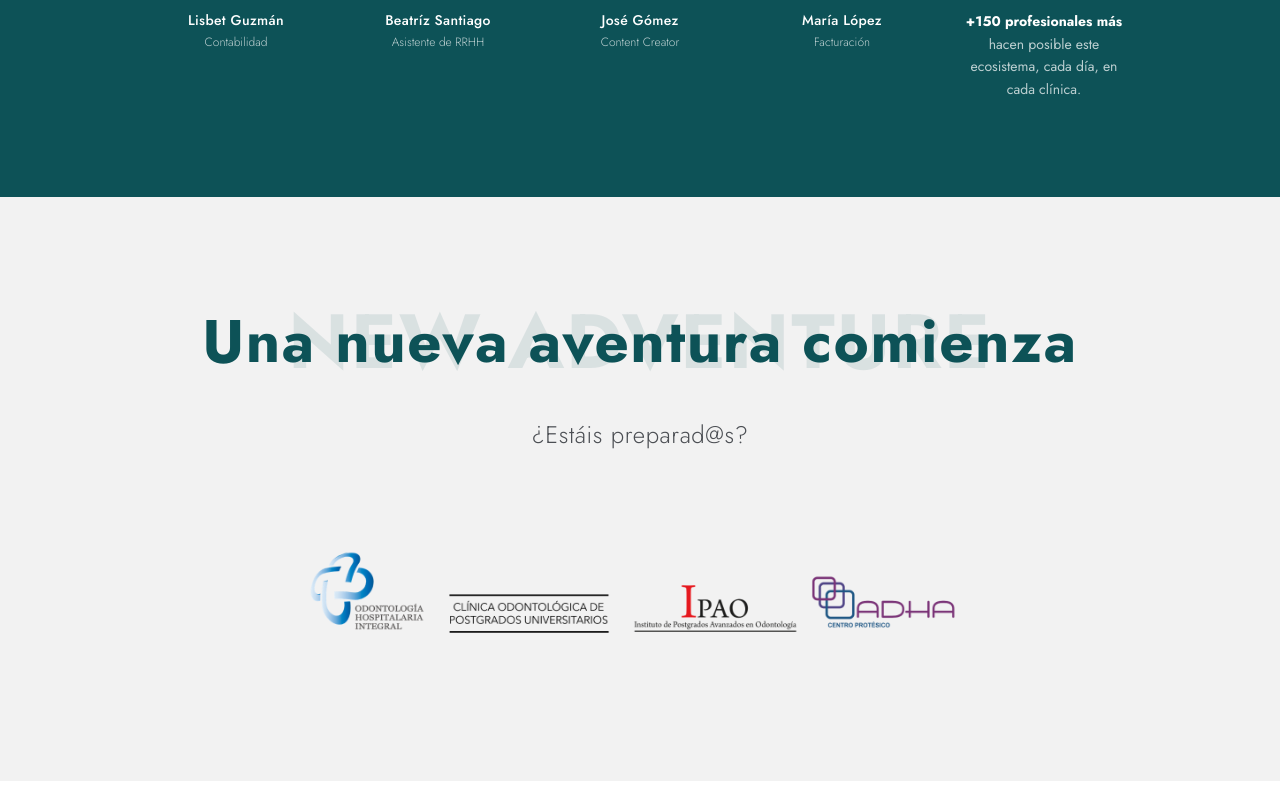
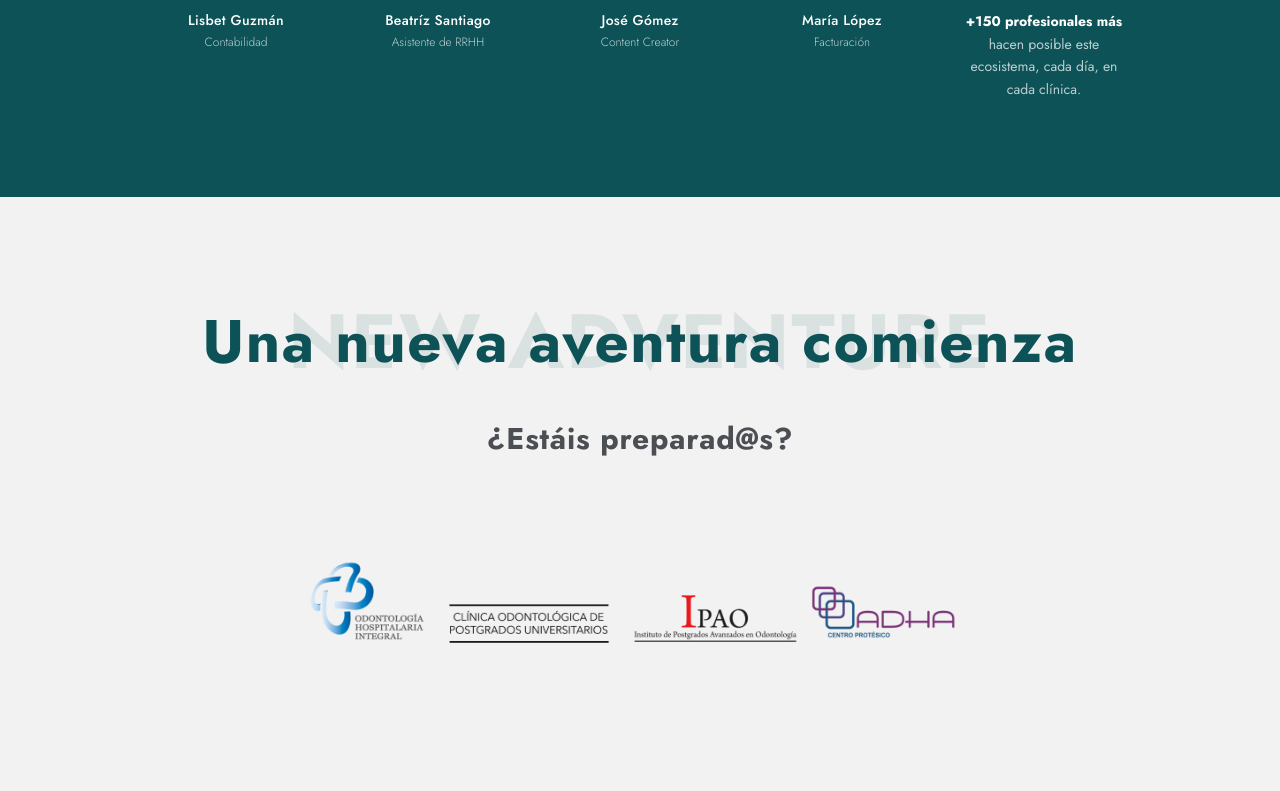
Before and after one commit to marketingohi/niobo-health-tv, a React (Vite) app: page / in a window 1280 px wide. Shown: the part 7051-7842 px from the top of the page. Built offline with nearby package versions, Linux system fonts and the light colour scheme.

Commit message:
Give '¿Estáis preparad@s?' more presence: bold, brand gray

```diff
--- a/src/sections/Cierre.jsx
+++ b/src/sections/Cierre.jsx
@@ -33,8 +33,8 @@ export default function Cierre({ theme }) {
       </div>
 
       <motion.p
-        className="max-w-xl text-xl font-light leading-relaxed tracking-wide sm:text-2xl"
-        style={{ color: theme.subtext }}
+        className="max-w-xl text-2xl font-bold leading-relaxed tracking-wide sm:text-3xl"
+        style={{ color: '#4B4E53' }}
         initial={{ opacity: 0, y: 16 }}
         whileInView={{ opacity: 1, y: 0 }}
         viewport={VIEWPORT}
```
